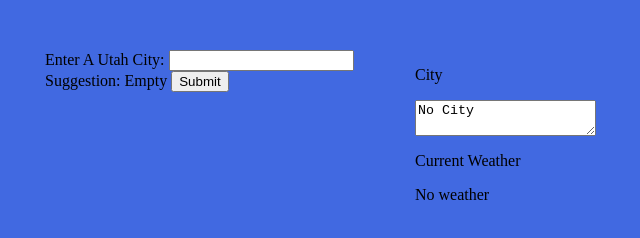
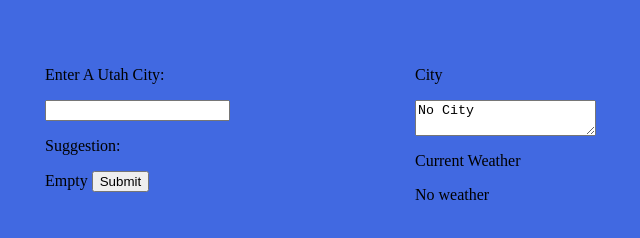
Before and after one commit to cougatuba/weatherAPI, a plain HTML site: page lab2.html in a window 1280 px wide. Shown: the top 238 px of the page, without its empty margins (5-645 px from the left). Drawn offline with nearby package versions, Linux system fonts and the light colour scheme.

Commit message:
added p tags

```diff
--- a/lab2.html
+++ b/lab2.html
@@ -62,8 +62,8 @@
 <body>
 <div id="left">
 <form>
-Enter A Utah City: <input type="text" id="cityfield" value=""><br>
-Suggestion: <span id="txtHint">Empty</span>
+<p>Enter A Utah City:</p> <input type="text" id="cityfield" value=""><br>
+<p>Suggestion:</p> <span id="txtHint">Empty</span>
 <input id="button" type="submit" value="Submit">
 </form>
 </div>
```
